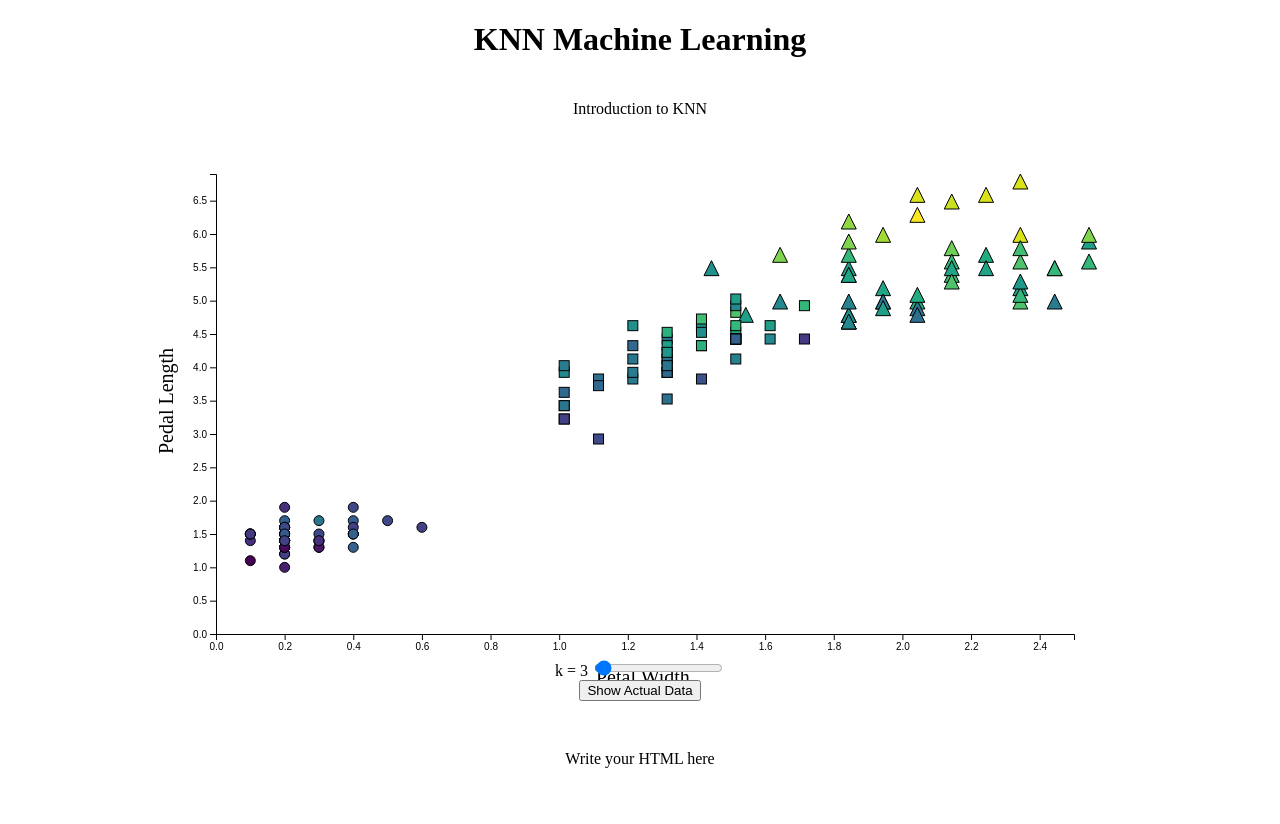
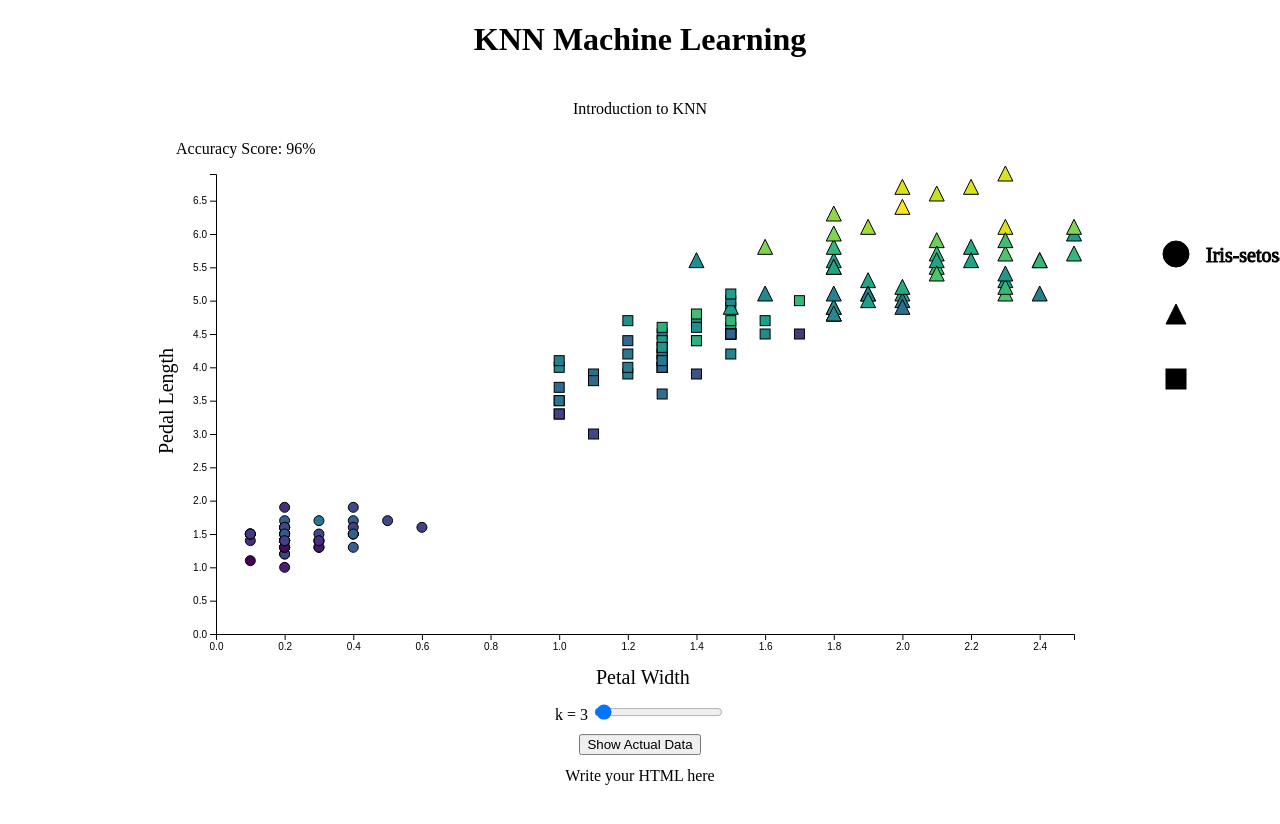
Before and after one commit to Jystine/covid-internet, a SvelteKit app: page / in a window 1280 px wide. Shown: the top 824 px of the page. Built offline with nearby package versions, Linux system fonts and the light colour scheme.

Commit message:
started encoding boundary lines

```diff
--- a/src/components/App.svelte
+++ b/src/components/App.svelte
@@ -17,7 +17,7 @@
   <h1>KNN Machine Learning</h1>
   <p style = "padding:20px;">Introduction to KNN</p>
   <DataPoints {data}/>
-  <p style = "padding:20px;">Write your HTML here</p>
+  <p style = "padding:30px;">Write your HTML here</p>
 </main>
 
 <style>
--- a/src/components/DataPoints.svelte
+++ b/src/components/DataPoints.svelte
@@ -15,6 +15,13 @@
     let k = 3;
     let show_true = false;
     let button;
+    $: petal_width_max = d3.max(data, (d) => d.petal_width);
+    $: petal_length_max = d3.max(data, (d) => d.petal_length);
+    $: sepal_length_max = d3.max(data, (d) => d.sepal_length);
+    $: sepal_width_max = d3.max(data, (d) => d.sepal_width);
+    $: petal_width_area = create_area(100, petal_width_max);
+    $: accuracy_score = accuracy(data, data_class)
+    $: button_t = button_text(show_true);
     $: data_class = classification(data, k);
     $: slider_label = `k = ${k}`;
 
@@ -40,8 +47,6 @@
       .domain([min, max])
       .interpolator(d3.interpolateViridis)
 
-    $: console.log(data);
-
     $: circleSize = d3
       .scaleLinear()
       .domain([d3.min(data,(d) => d.sepal_width), d3.max(data, (d) => d.sepal_width)])
@@ -56,6 +61,35 @@
       .scaleLinear()
       .domain([d3.min(data,(d) => d.sepal_width), d3.max(data, (d) => d.sepal_width)])
       .range([30, 60])
+
+      function create_area(range, max) {
+        let area_lst = []
+        for (let i = 0; i <= max; i = i + max/range) {
+          area_lst.push(parseFloat(i.toFixed(3)));
+        }
+        return area_lst;
+      }
+
+      function classify_area(data, area, k) {
+      }
+
+      function accuracy(data, data_class) {
+        let correct = 0;
+        for (let i = 0; i < data_class.length; i++) {
+          if (data[data_class[i][0]].class === data_class[i][1]) {
+            correct = correct + 1;
+          }
+        }
+        return Math.round((correct / data_class.length).toFixed(2) * 100);
+      }
+
+      function button_text(status) {
+        if(status === false) {
+          return "Show Actual Data"
+        } else if (status === true) {
+          return "Hide Actual Data"
+        }
+      }
 
       function classification(data, k) {
         let result = {}
@@ -94,8 +128,8 @@
           return result_items;
       }
 
-      $: console.log(data_class);
-      $: console.log(data);
+      $: console.log(accuracy(data, data_class));
+      $: console.log(petal_width_area);
       $: console.log(show_true);
 
 </script>
@@ -139,11 +173,11 @@
             <circle key = {d[0]} cx = {x(data[d[0]].petal_width)} cy = {y(data[d[0]].petal_length)} fill = {color(data[d[0]].sepal_length)} stroke = "#000" r = "5"/>
           {/if}
           {#if d[1] === "Iris-versicolor"}
-            <rect key = {d[0]} width = 10 height = 10 x = {x(data[d[0]].petal_width)} y = {y(data[d[0]].petal_length)} fill = {color(data[d[0]].sepal_length)} stroke = "#000"/>
+            <rect key = {d[0]} width = 10 height = 10 x = {x(data[d[0]].petal_width) - 5} y = {y(data[d[0]].petal_length) - 5} fill = {color(data[d[0]].sepal_length)} stroke = "#000"/>
           {/if}
           {#if d[1] === "Iris-virginica"}
-            <g transform = {`translate(${x(data[d[0]].petal_width)}, ${y(data[d[0]].petal_length)})`}>
-              <path d="M{30/4},{30/2} h{30/2} l{-30/4},{-30/2} Z" fill = {color(data[d[0]].sepal_length)} stroke = "#000"/>
+            <g transform = {`translate(${x(data[d[0]].petal_width) - 15}, ${y(data[d[0]].petal_length) - 8})`}>
+              <path d = "M{30/4},{30/2} h{30/2} l{-30/4},{-30/2} Z" fill = {color(data[d[0]].sepal_length)} stroke = "#000"/>
             </g>
           {/if}
         {/if}
@@ -152,10 +186,10 @@
             <circle key = {d[0]} cx = {x(data[d[0]].petal_width)} cy = {y(data[d[0]].petal_length)} fill = {color(data[d[0]].sepal_length)} stroke = "#000" r = "5"/>
           {/if}
           {#if data[d[0]].class === "Iris-versicolor"}
-            <rect key = {d[0]} width = 10 height = 10 x = {x(data[d[0]].petal_width)} y = {y(data[d[0]].petal_length)} fill = {color(data[d[0]].sepal_length)} stroke = "#000"/>
+            <rect key = {d[0]} width = 10 height = 10 x = {x(data[d[0]].petal_width) - 5} y = {y(data[d[0]].petal_length) - 5} fill = {color(data[d[0]].sepal_length)} stroke = "#000"/>
           {/if}
           {#if data[d[0]].class === "Iris-virginica"}
-            <g transform = {`translate(${x(data[d[0]].petal_width)}, ${y(data[d[0]].petal_length)})`}>
+            <g transform = {`translate(${x(data[d[0]].petal_width) - 15}, ${y(data[d[0]].petal_length) - 8})`}>
               <path d="M{30/4},{30/2} h{30/2} l{-30/4},{-30/2} Z" fill = {color(data[d[0]].sepal_length)} stroke = "#000"/>
             </g>
           {/if}
@@ -170,8 +204,22 @@
     x = 10
     y = -300
     style = "writing-mode: vertical-lr; transform: rotate(180deg);">Pedal Length</text>
+    <g class = "legend" stroke = "#000">
+      <circle cx = 1000 cy = 100 fill = "#000" stroke = "#000" r = "13"/>
+      <text x = 1030 y = 108 font-size = 20>Iris-setosa</text>
+      <g transform = "translate(980, 150)">
+        <path d="M{40/4},{40/2} h{40/2} l{-40/4},{-40/2} Z" fill = "#000" stroke = "#000"/>
+      </g>
+      <rect width = 20 height = 20 x = 990 y = 215 fill ="#000"/>
+    </g>
+    <g class = "accuracy_score">
+      {#if show_true === false}
+        <text>Accuracy Score: {accuracy_score}%</text>
+      {/if}
+    </g>
   </svg>
 </div>
+<div class = "overlay">
   <div class = "slider_class">
     <label>{slider_label}</label>
     <input
@@ -183,7 +231,8 @@
     />
   </div>
   <div class = "button">
-  <button bind:this = {button} on:click = {() => {show_true = !show_true}}>Show Actual Data</button>
+    <button bind:this = {button} on:click = {() => {show_true = !show_true}} style = "margin: 10px">{button_t}</button>
+  </div>
 </div>
 
 <style>
@@ -198,4 +247,7 @@
   button {
     margin-bottom: 1em;
   }
+  .overlay {
+    transform: translate(0, 70%);
+  }
 </style>
```
Lines whose indentation alone changed are shown as unchanged.
